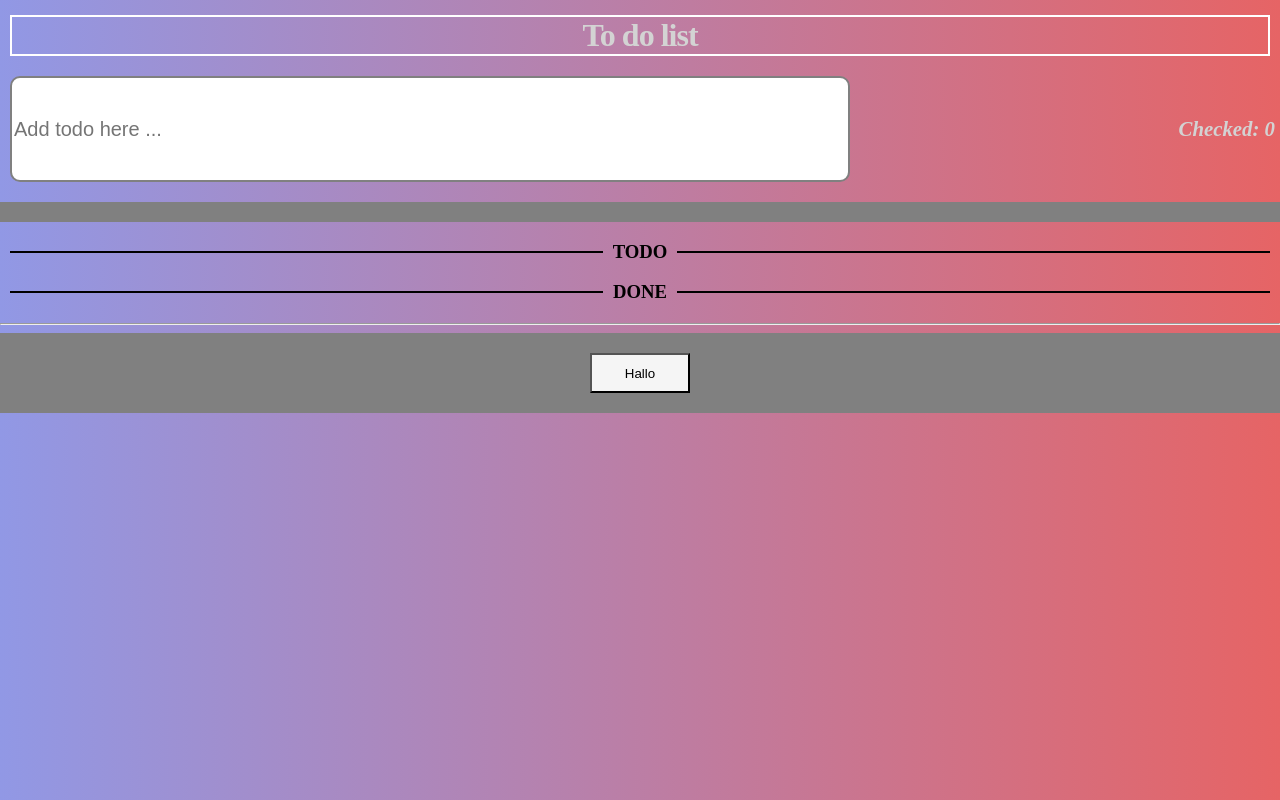
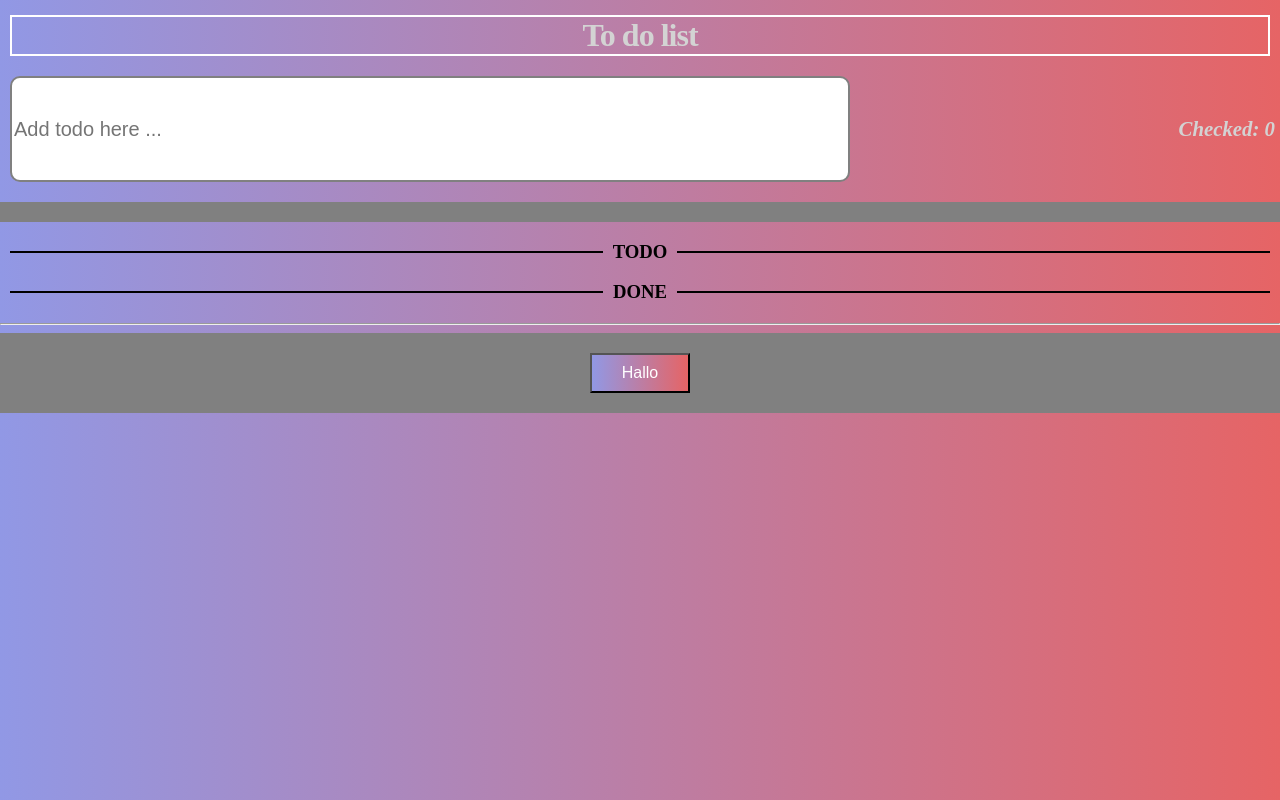
Before and after one commit to CaroSophie/TodoApp-Selfmade, a React (Create React App) app: page / in a window 1280 px wide. Built offline with nearby package versions, Linux system fonts and the light colour scheme.

Commit message:
Add button styling

```diff
--- a/src/Button.js
+++ b/src/Button.js
@@ -4,8 +4,9 @@ import styled from 'styled-components'
 const Togglebutton = styled.button`
   width: 100px;
   height: 40px;
-  background: darkred;
-  color: white;
+  background: whitesmoke;
+  color: black;
+  font-size: 1em;
   margin-top: 20px;
   margin-bottom: 20px;
 
@@ -14,8 +15,9 @@ const Togglebutton = styled.button`
   }
 
   &.active {
-    background: whitesmoke;
-    color: black;
+    background: linear-gradient(0.75turn, #e66465, #9198e5);
+    color: white;
+    font-size: 1em;
   }
 `
 
```
